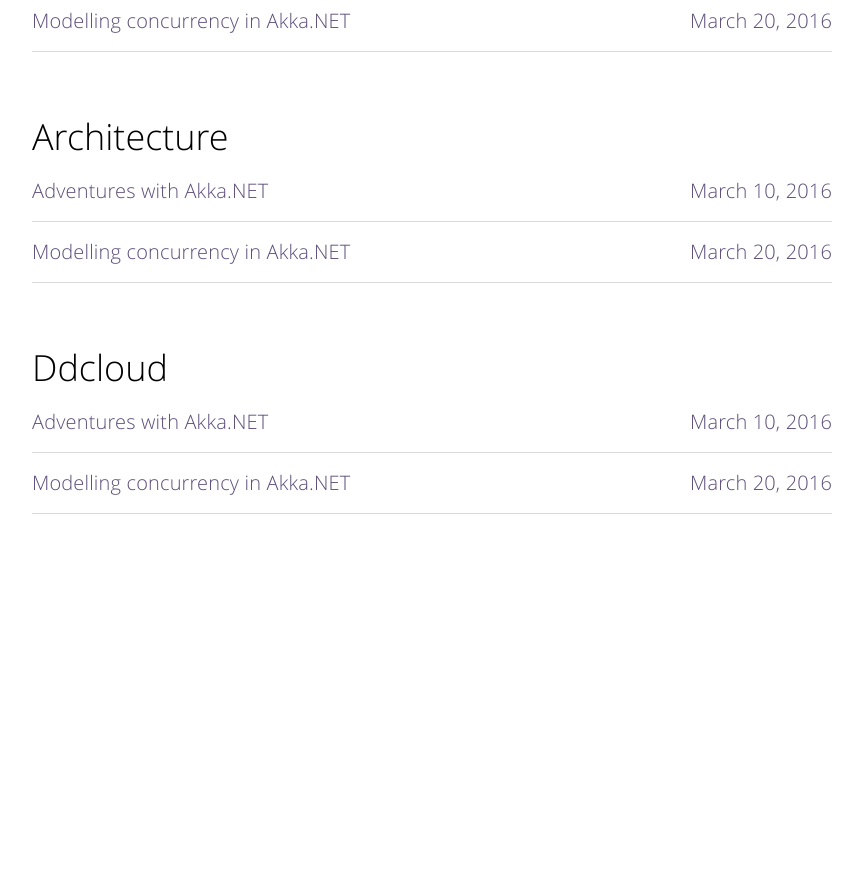
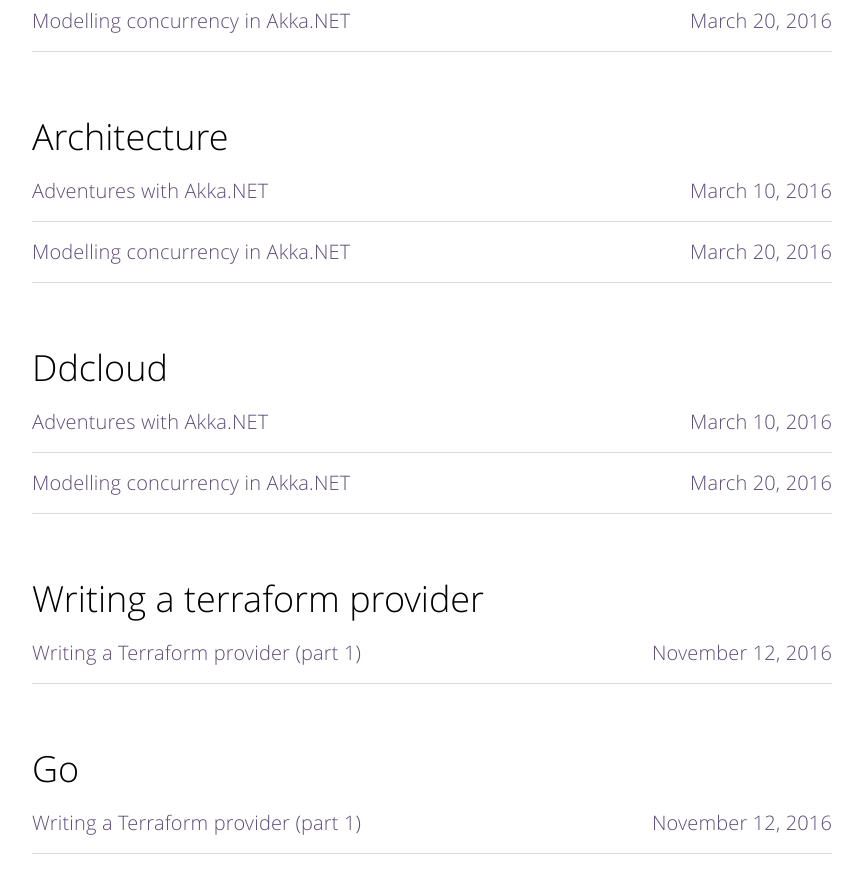
Before and after one commit to tintoy/tintoy.io, a Jekyll site: the page built from series.html, in a window 1280 px wide and 900 px high, scrolled down 6220 px. Shown: the top 893 px of the window, without its empty margins (208-1071 px from the left). Built offline with Jekyll 4.4.1, drawn with Linux system fonts in a browser that asks for light colours; before the commit the page ends 6780 px from its top, so only the background shows below that; some of the changed lines change nothing that is shown.

Commit message:
Add post 'Writing a Terraform provider (part 1)'.

```diff
--- /dev/null
+++ b/_posts/2016-11-12-writing-a-terraform-provider.md
@@ -0,0 +1,121 @@
+---
+author: tintoy
+comments: true
+date: 2016-11-12 21:18:00+11:00
+layout: post
+slug: writing-a-terraform-provider
+title: Writing a Terraform provider (part 1)
+categories:
+  - Writing a Terraform provider
+  - Go
+---
+
+A couple of months ago, I started writing a [provider](https://github.com/DimensionDataResearch/dd-cloud-compute-terraform) for [Terraform](https://terraform.io) (a declarative configuration-management tool for infrastructure).
+
+The goal was to get Terraform talking to [Dimension Data CloudControl](https://docs.mcp-services.net/display/DEV/Welcome+to+the+CloudControl+documentation+portal), the control plane for our cloud compute facilities (the Managed Cloud Platform, or MCP).
+
+As it turns out, you need to put a fair bit of thought into the design of your driver. This post is code-free, but in the following post we'll be diving into the Terraform driver model, with plenty of code examples.
+
+## Terraform's conceptual model
+
+In my opinion one of the best design choices made by Hashicorp, when they created Terraform, was to avoid abstraction of cloud provider resource models (despite the similarity of services provided by various cloud service providers, they each have their own idiosyncratic models).
+
+Terraform does not attempt to make the configuration for each of its providers look the same (unlike, say, [Apache Libcloud](https://libcloud.apache.org/)). Instead, its focus is on providing a consistent model for _resource life-cycle_.
+
+So while it _can't_ provide you with a single configuration that you can deploy to either Azure or AWS, you _can_ create 2 configurations that will both exhibit the same behaviour (at a high level, at least).
+
+## CloudControl's conceptual model
+
+The CloudControl API exposes following resource model for interacting with MCP resources:
+
+| CloudControl              | Terraform                      |
+| :------------------------ | :----------------------------- |
+| Network domain            | `ddcloud_networkdomain`        |
+| VLAN                      | `ddcloud_vlan`                 |
+| Firewall rule             | `ddcloud_firewall_rule`        |
+| IP address list           | `ddcloud_address_list`         |
+| Port list                 | `ddcloud_port_list`            |
+| NAT rule                  | `ddcloud_nat`                  |
+| Server                    | `ddcloud_server`               |
+| Server network adapter    | `ddcloud_server_nic`           |
+| Server anti-affinity rule | `ddcloud_server_anti_affinity` |
+| VIP node                  | `ddcloud_vip_node`             |
+| VIP pool                  | `ddcloud_vip_pool`             |
+| VIP pool membership       | `ddcloud_vip_pool_member`      |
+| Virtual listener          | `ddcloud_virtual_listener`     |
+
+* **Network domain**
+Top-level container for resources in a data centre.
+Roughly analogous to an AWS VPC or Azure Network.
+* **VLAN**
+A virtual network.
+* **Firewall rule**
+An access-control rule for inbound or outbound network traffic.
+* **IP address list**
+A composable list of IP addresses used to simplify management of firewall rules.
+* **Port list**
+A composable list of ports used to simplify management of firewall rules.
+* **NAT rule**
+A mapping from a public (external) IP address to a private (internal) IP address in a VLAN.
+* **Server**
+A virtual machine.
+Created from an image, a server has one or more virtual disks, and one or more network adapters. Each network adapter is attached to a VLAN.
+* **Server anti-affinity rule**
+Ensures that 2 servers will not be hosted on the same physical hardware (important for high-availability scenarios).
+* **VIP Node**
+A private IP address that can be a member of one or more virtual IP (VIP) pools.
+* **VIP Pool**
+A grouping of VIP nodes.
+* **Virtual Listener**
+A load balancer for requests on a VIP.
+Delegates request handling to the nodes in a VIP pool.
+
+### Direct mappings
+
+Many CloudControl resources are directly mapped to Terraform resource types:
+
+* `ddcloud_networkdomain` (<a href="https://github.com/DimensionDataResearch/dd-cloud-compute-terraform/blob/development/v1.0/docs/resource_types/networkdomain.md" target="_blank">docs</a>)
+* `ddcloud_vlan` (<a href="https://github.com/DimensionDataResearch/dd-cloud-compute-terraform/blob/development/v1.0/docs/resource_types/vlan.md" target="_blank">docs</a>)
+* `ddcloud_nat` (<a href="https://github.com/DimensionDataResearch/dd-cloud-compute-terraform/blob/development/v1.0/docs/resource_types/nat.md" target="_blank">docs</a>)
+* `ddcloud_firewall_rule` (<a href="https://github.com/DimensionDataResearch/dd-cloud-compute-terraform/blob/development/v1.0/docs/resource_types/firewall_rule.md" target="_blank">docs</a>)
+* `ddcloud_address_list` (<a href="https://github.com/DimensionDataResearch/dd-cloud-compute-terraform/blob/development/v1.0/docs/resource_types/address_list.md" target="_blank">docs</a>)
+* `ddcloud_port_list` (<a href="https://github.com/DimensionDataResearch/dd-cloud-compute-terraform/blob/development/v1.0/docs/resource_types/port_list.md" target="_blank">docs</a>)
+* `ddcloud_server` (<a href="https://github.com/DimensionDataResearch/dd-cloud-compute-terraform/blob/development/v1.0/docs/resource_types/server.md" target="_blank">docs</a>)
+* `ddcloud_server_anti_affinity` (<a href="https://github.com/DimensionDataResearch/dd-cloud-compute-terraform/blob/development/v1.0/docs/resource_types/server_anti_affinity.md" target="_blank">docs</a>)
+* `ddcloud_vip_node` (<a href="https://github.com/DimensionDataResearch/dd-cloud-compute-terraform/blob/development/v1.0/docs/resource_types/vip_node.md" target="_blank">docs</a>)
+* `ddcloud_vip_pool` (<a href="https://github.com/DimensionDataResearch/dd-cloud-compute-terraform/blob/development/v1.0/docs/resource_types/vip_pool.md" target="_blank">docs</a>)
+* `ddcloud_virtual_listener` (<a href="https://github.com/DimensionDataResearch/dd-cloud-compute-terraform/blob/development/v1.0/docs/resource_types/virtual_listener.md" target="_blank">docs</a>)
+
+Note that while a server is primarily mapped to the `ddcloud_server` resource type, some of its constituent components are represented separately (as I'll explain below).
+
+### Concurrency (as ever, here be dragons)
+
+Terraform is promiscuously parallel; it will attempt to parallelise as many operations as possible (subject to inter-resource dependencies). The CloudControl API, however, does not permit multiple simultaneous operations across a variety of resources (from what I understand this is partially due to limitations of the underlying technologies). For example, only 1 network domain or VLAN can be deployed at a time for each organisation. So how do we balance Terraform's desire to multitask with CloudControl's desire to focus on one thing at a time?
+
+We cheat. And not particularly well, if I'm to be honest. We maintain a series of locks inside the provider that ensure only compatible operations can be performed in parallel. But this doesn't work well if 2 people in the same organisation are running Terraform deployments simultaneously. The more correct way would be to [watch](https://github.com/DimensionDataResearch/dd-cloud-compute-terraform/issues/11) for the RESOURCE_BUSY response from CloudControl and periodically retry the operation until it succeeds.
+
+But such is the beauty of Terraform. If your provider is well-written, an error is not the end of the world. Just run `terraform apply` again and it will pick up where it left off!
+
+### Relationship resources
+
+Although it is possible to model a VIP node's membership of a VIP pool via a property on either the `ddcloud_vip_node` or `ddcloud_vip_pool` resource, this turns out to be a bad idea. Because CloudControl wants exclusive access to both the VIP node and VIP pool when establishing a relationship, it's better to model the membership as a separate resource (`ddcloud_vip_pool_member`).
+
+### Wholly-subsidiary resources
+
+Unlike a server's virtual disks, its virtual network adapters have no immutable properties. Given Terraform's diff/apply behaviour, this is problematic from a state-management perspective because although each adapter has a unique Id, this Id is assigned by CloudControl and will not be present in the configuration (only in the persisted state data).
+
+So if I have a set of 4 adapters, and a property changes on one of them, we have no way of knowing which one was changed (since none of the properties in the configuration map are sufficient to uniquely identify a specific network adapter).
+
+We therefore decided to model additional (non-primary) network adapters via the `ddcloud_server_nic` resource type. It's slightly awkward, but Hashicorp are still considering ways to improve nesting of subsidiary resources.
+
+### Implicit resources
+
+Some resource types, however, are poor candidates for being directly exposed at all. For example, you have no way of knowing, when writing your configuration, how many public IPs will be allocated when you request a new public IP block. The API exists, but the exact number of IPs in a block is only known at runtime (by querying metadata for the target data centre).
+
+So while we could implement a `ddcloud_public_ip_block` resource type, it wouldn't be particularly useful; your configuration can't rely on the block having a particular number of IPs. And without knowing that, you can't know until you apply your configuration whether that configuration is workable. Kinda defeats the purpose of using Terraform, really.
+
+Our Terraform provider therefore allocates public IP blocks when needed (i.e. a public IP is required, and no free ones are currently available in the target network domain) and frees those blocks when it deletes their parent network domain.
+
+---
+
+Ok, it's late, I'm off to bed. We'll pick this up again tomorrow.
```
Also changed, not shown: _includes/share.html (line endings or trailing spaces).
